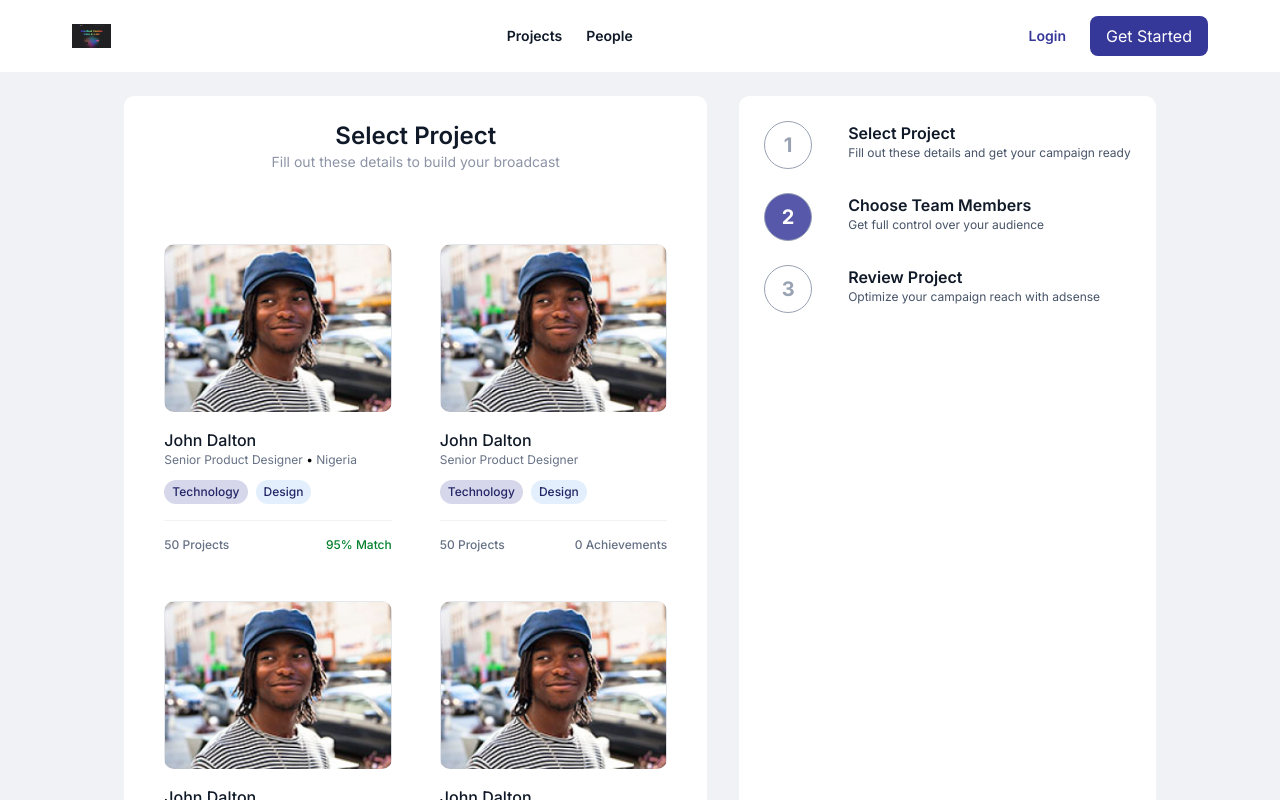
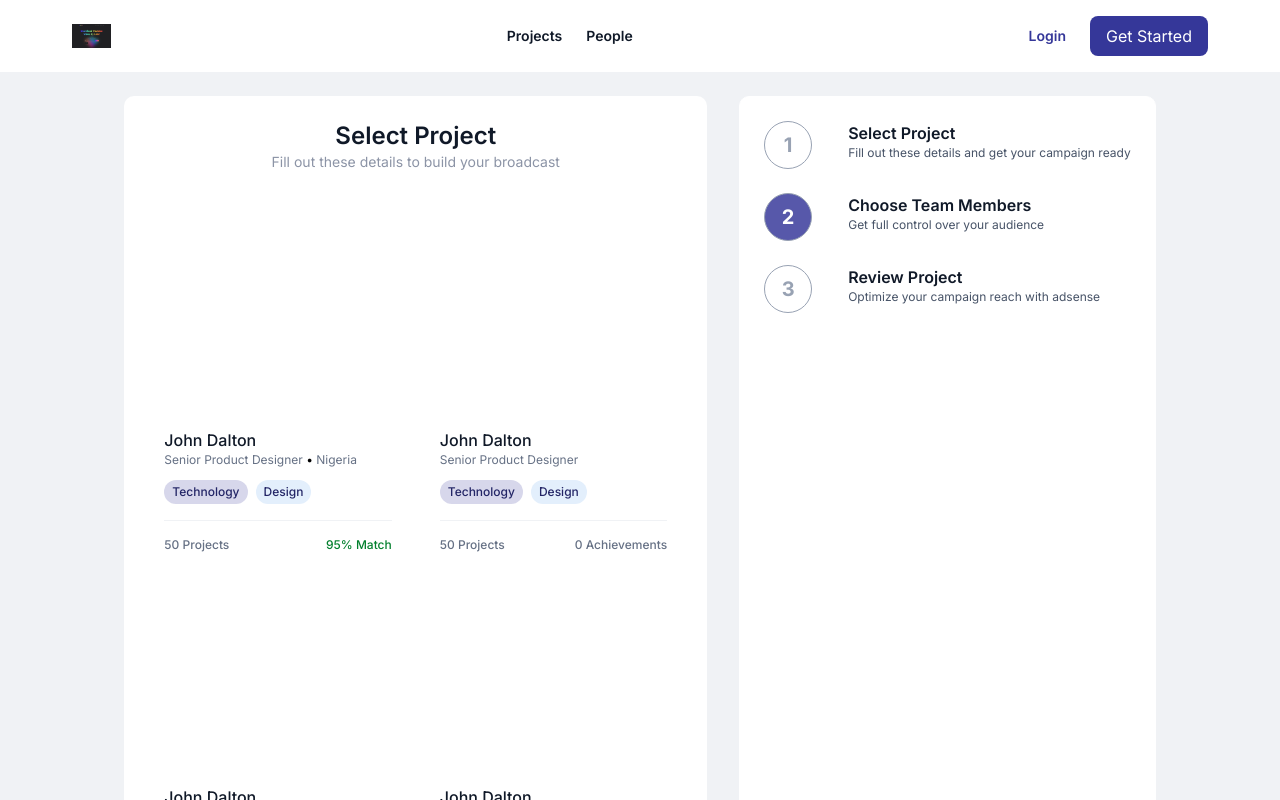
Before and after one commit to Destiny-01/collab, a Next.js app: page /new in a window 1280 px wide. Both pictures are taken after a click on the button "Next Step". Shown: the top 800 px of the page. Built offline with nearby package versions, Linux system fonts and the light colour scheme; no server answers.

Commit message:
fix vercel issue

```diff
--- a/src/app/(app)/rooms/[id]/page.tsx
+++ b/src/app/(app)/rooms/[id]/page.tsx
@@ -1,3 +1,5 @@
+"use client";
+
 import React, { useState } from "react";
 import { ChatFeed } from "react-chat-ui";
 
--- a/src/components/new/Review.tsx
+++ b/src/components/new/Review.tsx
@@ -1,4 +1,5 @@
 "use client";
+import React from "react";
 
 function Review({ setSelectedTab }: any) {
   return (
--- a/src/components/new/Team.tsx
+++ b/src/components/new/Team.tsx
@@ -1,17 +1,17 @@
 "use client";
 import Image from "next/image";
-import Smile from "@/assets/smileguy.png";
+// import Smile from "@/assets/smileguy.png";
 
 function Team({ setSelectedTab }: any) {
   return (
     <div className="grid sm:grid-cols-2 gap-4 pt-8">
       <div className="bg-white  rounded-[10px]">
         <div className="h-[200px] p-4">
-          <Image
+          {/* <Image
             src={Smile}
             alt="Smiling Man"
             className="h-full w-full rounded-[10px] object-cover object-top overflow-hidden"
-          />
+          /> */}
         </div>
         <div className="p-4 pt-0">
           <h6>John Dalton</h6>
@@ -35,11 +35,11 @@ function Team({ setSelectedTab }: any) {
       </div>
       <div className="bg-white rounded-[10px]">
         <div className="h-[200px] p-4">
-          <Image
+          {/* <Image
             src={Smile}
             alt="Smiling Man"
             className="h-full w-full rounded-[10px] object-cover object-top overflow-hidden"
-          />
+          /> */}
         </div>
         <div className="p-4 pt-0">
           <h6>John Dalton</h6>
@@ -60,11 +60,11 @@ function Team({ setSelectedTab }: any) {
       </div>
       <div className="bg-white  rounded-[10px]">
         <div className="h-[200px] p-4">
-          <Image
+          {/* <Image
             src={Smile}
             alt="Smiling Man"
             className="h-full w-full rounded-[10px] object-cover object-top overflow-hidden"
-          />
+          /> */}
         </div>
         <div className="p-4 pt-0">
           <h6>John Dalton</h6>
@@ -88,11 +88,11 @@ function Team({ setSelectedTab }: any) {
       </div>
       <div className="bg-white rounded-[10px]">
         <div className="h-[200px] p-4">
-          <Image
+          {/* <Image
             src={Smile}
             alt="Smiling Man"
             className="h-full w-full rounded-[10px] object-cover object-top overflow-hidden"
-          />
+          /> */}
         </div>
         <div className="p-4 pt-0">
           <h6>John Dalton</h6>
```
